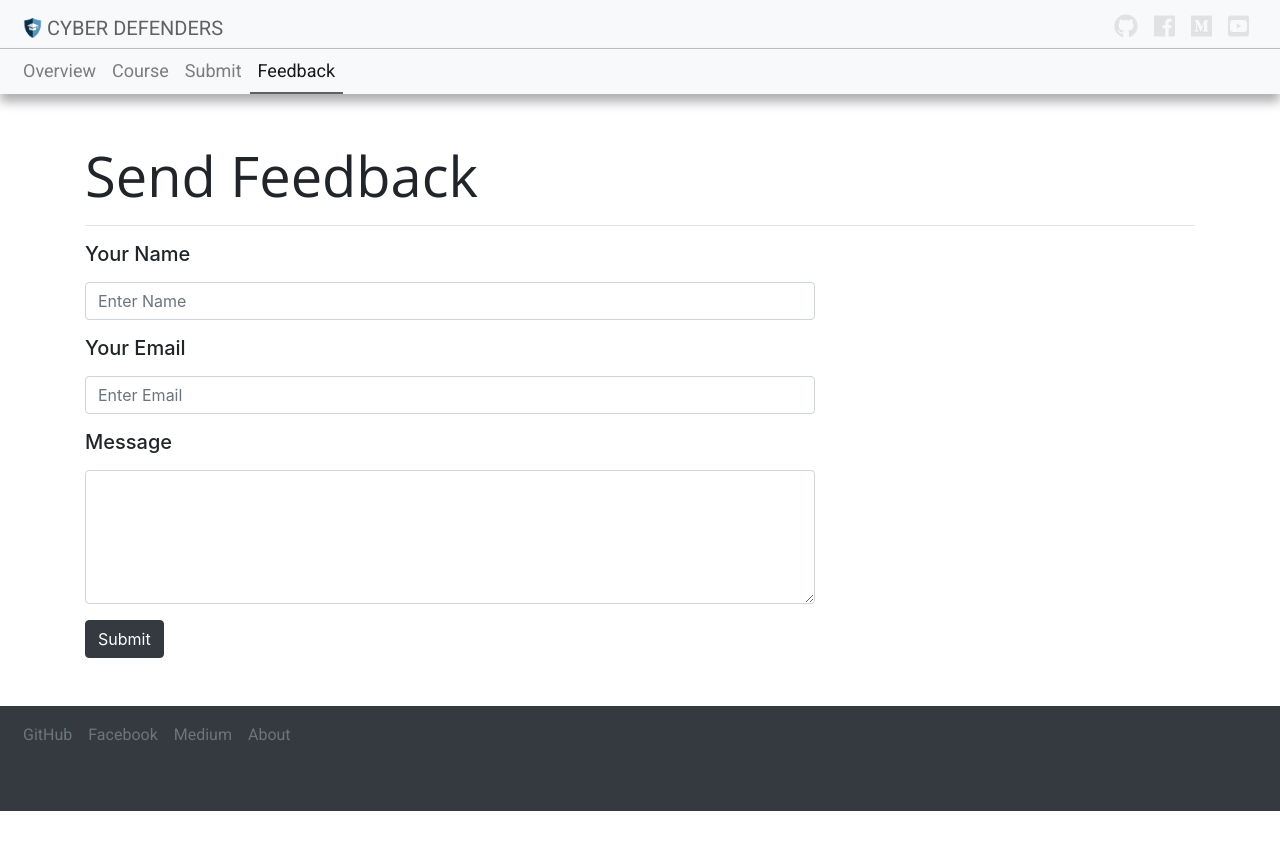
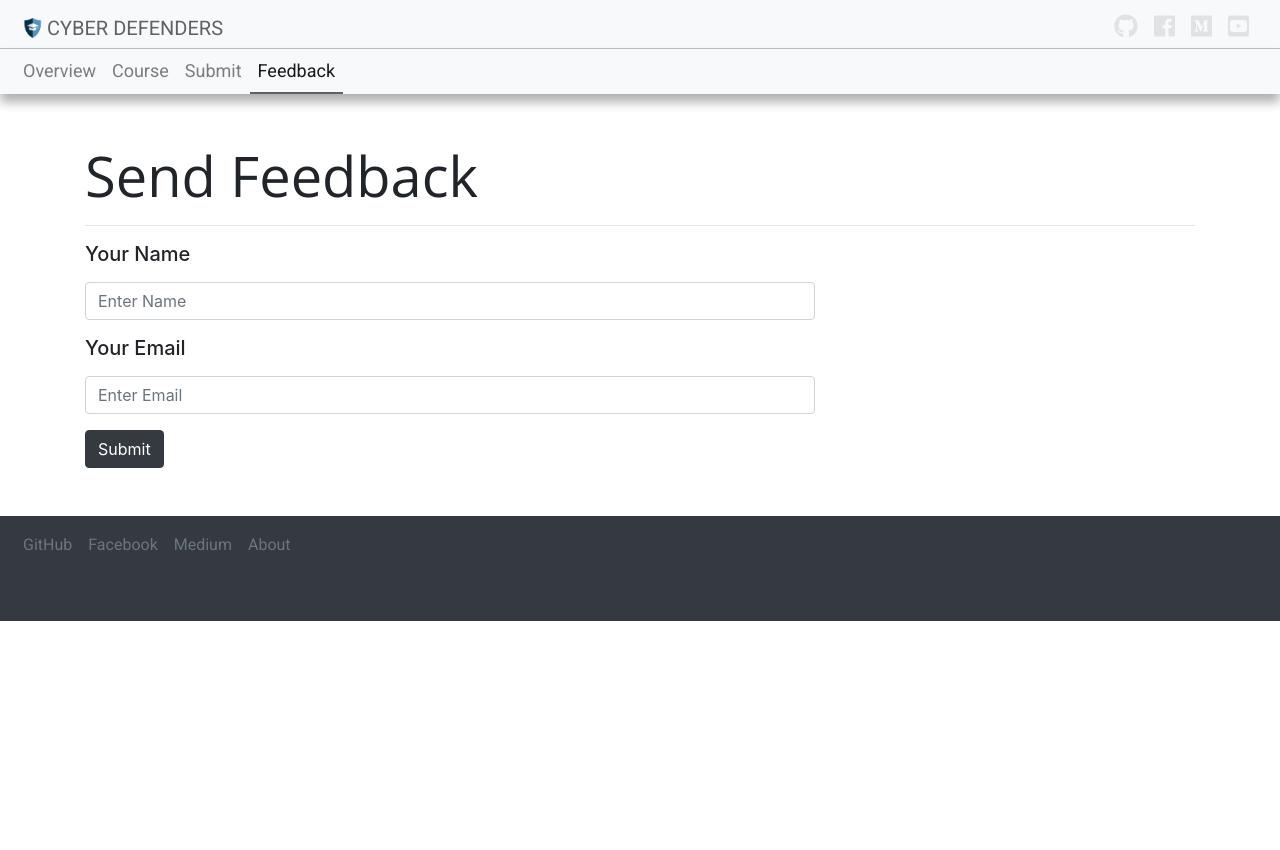
Before and after one commit to cyberdefenders/cyber-defenders-course, a Jekyll site: the page built from feedback.html, in a window 1280 px wide. Shown: the top 850 px of the page. Built offline with Jekyll 4.4.1, drawn with Linux system fonts in a browser that asks for light colours; nearby versions of some CDN libraries.

Commit message:
redirected Contact form input to current CD list serve

```diff
--- a/feedback.html
+++ b/feedback.html
@@ -13,23 +13,24 @@
     <!--<div class="alert alert-danger"><span class="glyphicon glyphicon-alert"></span><strong> Error! Please check the inputs. (If form error!)</strong></div> -->
     <div class="row">
       <div class="col-lg-8">
-        <form role="form" action="http://formspree.io/cyberdefendersprogram@gmail.com" method="POST">
-          <input type="hidden" name="_next" value="{{ site.baseurl }}feedback" />
-          <input type="hidden" name="_subject" value="New submission!" />
-          <input type="text" name="_gotcha" style="display:none" />
+        <form action="https://medium.us18.list-manage.com/subscribe/post" method="POST">
+          <input type="hidden" name="u" value="e5da77de24f00c0773685439c">
+          <input type="hidden" name="id" value="24c26410b6">
 
           <div class="form-group">
             <label for="InputName"><h5>Your Name</h5></label>
-            <input type="text" class="form-control" name="name" id="InputName" placeholder="Enter Name" required>
+            <input type="text" class="form-control" name="MERGE1" id="MERGE1" placeholder="Enter Name" required>
           </div>
           <div class="form-group">
             <label for="InputEmail"><h5>Your Email</h5></label>
-            <input type="email" class="form-control" id="InputEmail" name="_replyto" placeholder="Enter Email" required>
+            <input type="email" class="form-control" id="MERGE0" name="MERGE0" placeholder="Enter Email" required>
           </div>
+          <!--
           <div class="form-group">
             <label for="InputMessage"><h5>Message</h5></label>
-            <textarea name="InputMessage" id="InputMessage" class="form-control" rows="5" required></textarea>
+            <textarea name="InputMessage" id="InputMessage" class="form-control" rows="5" ></textarea>
           </div>
+          -->
           <input type="submit" name="submit" id="submit" value="Submit" class="btn btn-dark">
       </form>
     </div>
```
Also changed, not shown: 1 other file.
